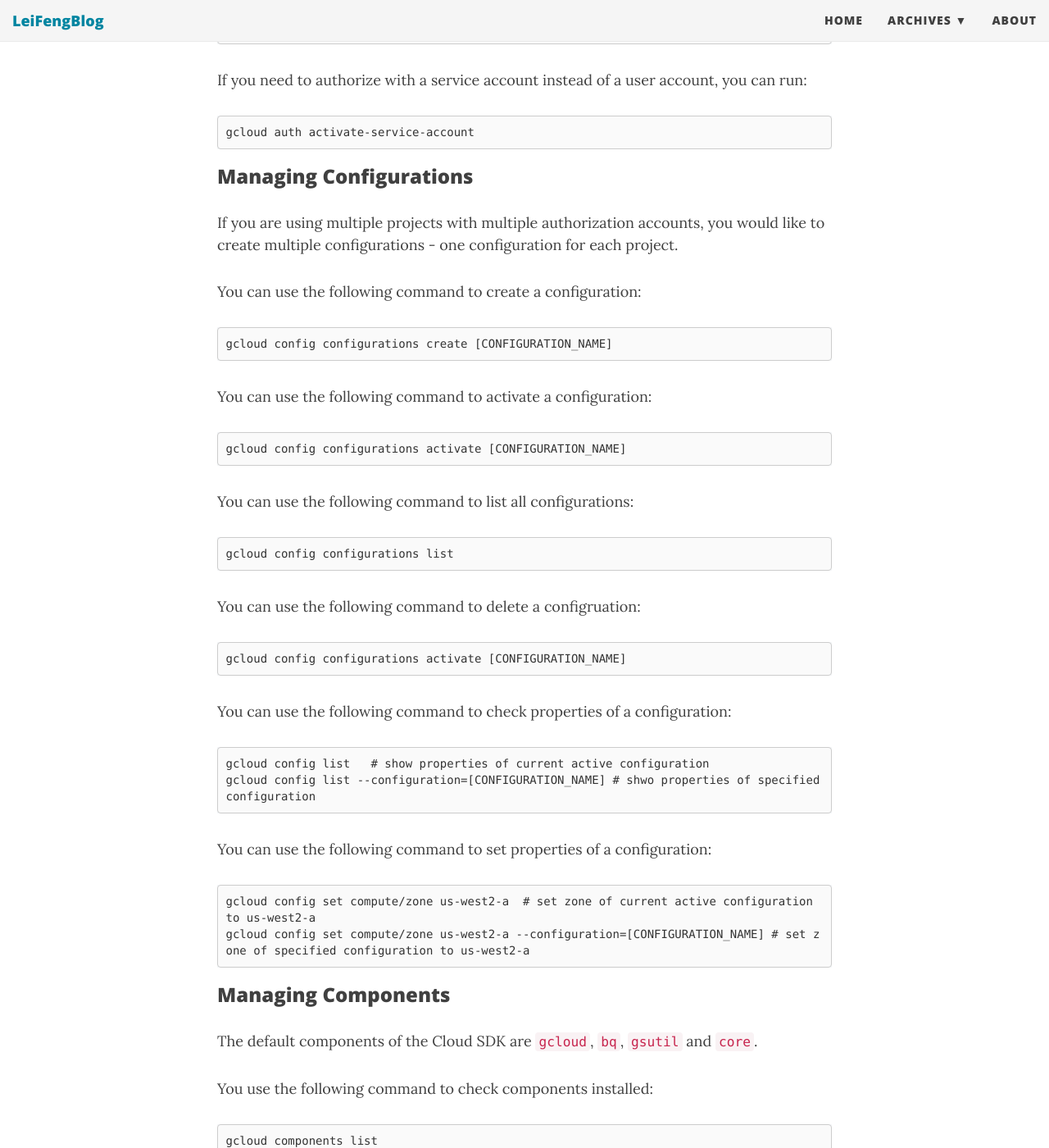
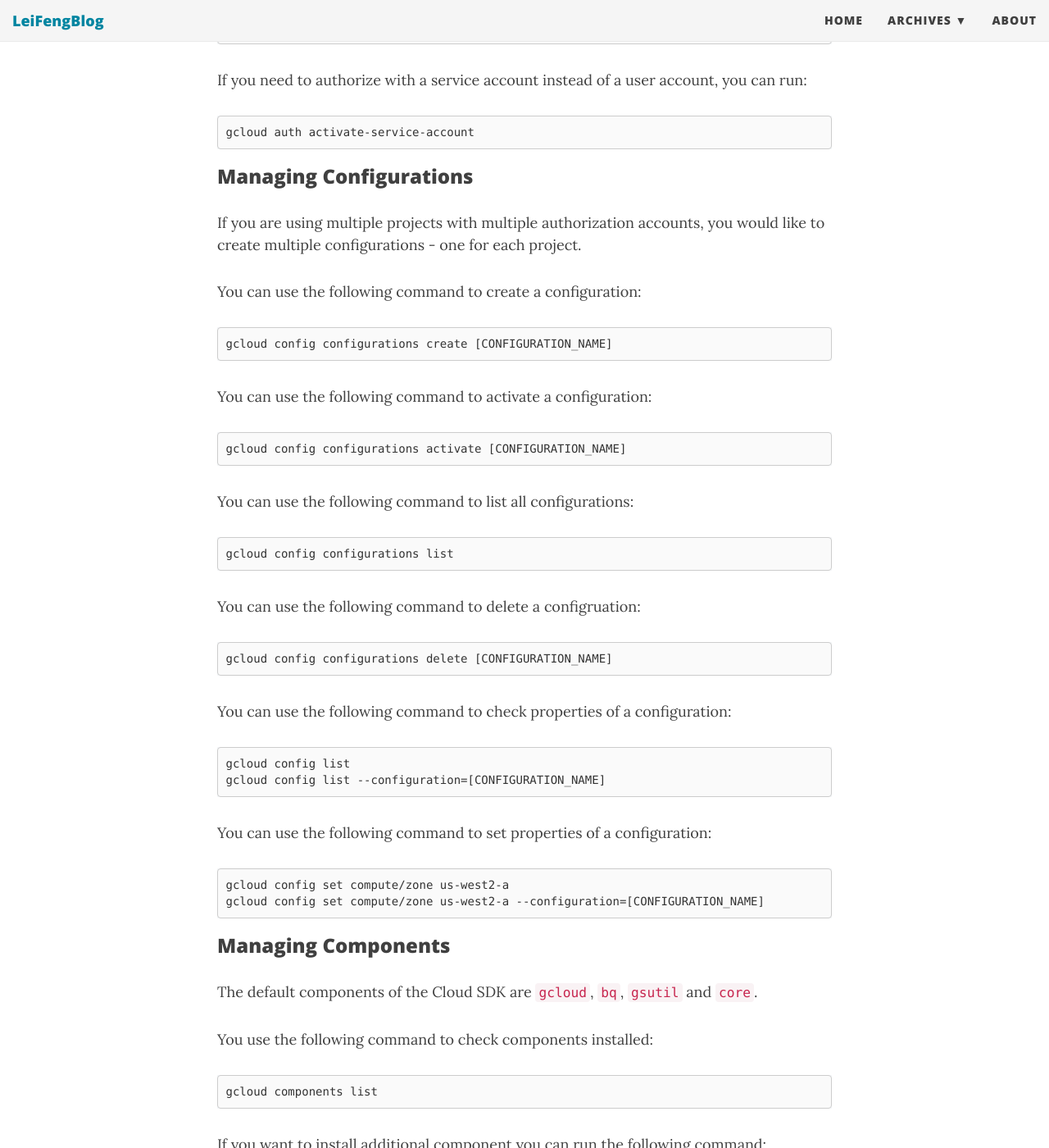
Before and after one commit to stonefl/stonefl.github.io, a Jekyll site: the page built from _posts/2020-06-07-Installing-Google-Cloud-SDK-to-Use-Python-from-Anaconda.md, in a window 1280 px wide and 1400 px high, scrolled down 3339 px. Shown: the whole window at 82% size. Built offline with Jekyll 4.4.1, drawn with Linux system fonts in a browser that asks for light colours; nearby versions of some CDN libraries; comment, search, counter and statistics services are not loaded; some of the changed text lies outside the part shown.

Commit message:
Update 2020-06-07-Installing-Google-Cloud-SDK-to-Use-Python-from-Anaconda.md

````diff
--- a/_posts/2020-06-07-Installing-Google-Cloud-SDK-to-Use-Python-from-Anaconda.md
+++ b/_posts/2020-06-07-Installing-Google-Cloud-SDK-to-Use-Python-from-Anaconda.md
@@ -89,7 +89,7 @@ gcloud auth activate-service-account
 ```
 
 ### Managing Configurations
-If you are using multiple projects with multiple authorization accounts, you would like to create multiple configurations - one configuration for each project.
+If you are using multiple projects with multiple authorization accounts, you would like to create multiple configurations - one for each project.
 
 You can use the following command to create a configuration:
 ```
@@ -108,19 +108,19 @@ gcloud config configurations list
 
 You can use the following command to delete a configruation:
 ```
-gcloud config configurations activate [CONFIGURATION_NAME]
+gcloud config configurations delete [CONFIGURATION_NAME]
 ```
 
 You can use the following command to check properties of a configuration:
 ```
-gcloud config list   # show properties of current active configuration
-gcloud config list --configuration=[CONFIGURATION_NAME] # shwo properties of specified configuration
+gcloud config list
+gcloud config list --configuration=[CONFIGURATION_NAME]
 ```
 
 You can use the following command to set properties of a configuration:
 ```
-gcloud config set compute/zone us-west2-a  # set zone of current active configuration to us-west2-a
-gcloud config set compute/zone us-west2-a --configuration=[CONFIGURATION_NAME] # set zone of specified configuration to us-west2-a
+gcloud config set compute/zone us-west2-a
+gcloud config set compute/zone us-west2-a --configuration=[CONFIGURATION_NAME]
 ```
 
 
````
Also changed, not shown: other parts of _posts/2020-06-07-Installing-Google-Cloud-SDK-to-Use-Python-from-Anaconda.md (+3 -3 lines).
